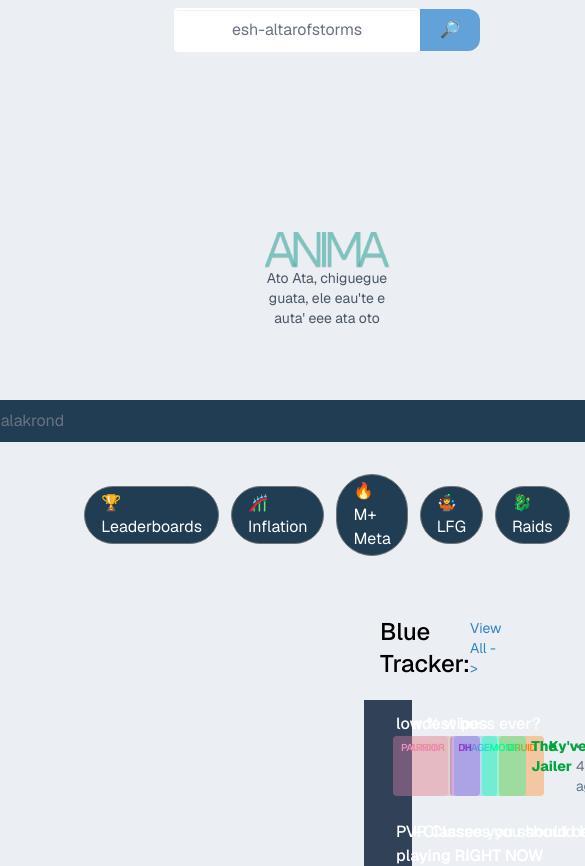
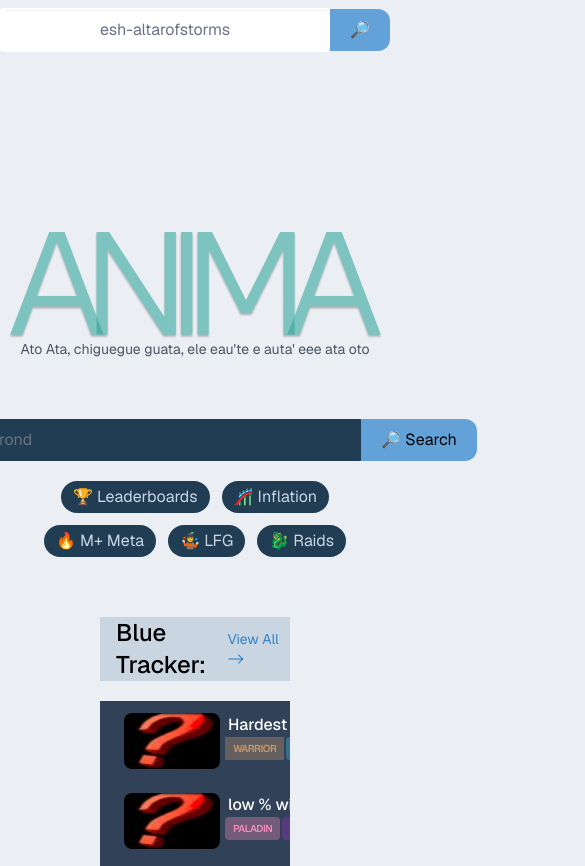
Before and after one commit to wMageblood/paradox, a React (Vite) app: page / in a window 390 px wide. Shown: the top 866 px of the page, 585 px wide, since content can reach past the window. Built offline with nearby package versions, Linux system fonts and the light colour scheme.

Commit message:
fixing reactive stuff

```diff
--- a/src/App.tsx
+++ b/src/App.tsx
@@ -11,9 +11,9 @@ const App = () => {
   return (
     <div>
       <Sidebar visibility={visibility} setVisibility={setVisibility} />
-      <div className="ml-66 mt-2">
+      <div className="lg:ml-66 mt-2">
         <div className="mb-2">
-          <SearchBar placeholder="esh-altarofstorms" searchbarStyling="text-center w-3xl rounded-sm border-white border-2 inset-shadow-2xs focus:border-2 focus:ring-0" buttonText="🔎" />
+          <SearchBar placeholder="esh-altarofstorms" searchbarStyling="text-center w-lg lg:w-3xl rounded-sm border-white border-2 inset-shadow-2xs focus:border-2 focus:ring-0" buttonText="🔎" />
         </div>
         {visibility === 'pve' ? <Pve /> : <Pvp />}
       </div>
--- a/src/components/ui/BluePost.tsx
+++ b/src/components/ui/BluePost.tsx
@@ -13,13 +13,13 @@ type BluePostProps = Partial<{
 
 const BluePost = ({title, tags, author, age, href}: BluePostProps) => {
   return (
-      <div className="">
-        <div className="bg-slate-700 px-6 py-3 flex">
+      <div className="overflow-hidden">
+        <div className="bg-slate-700 min-h-auto px-6 py-3 flex">
           <div>
-            <img className="w-24 h-14 rounded-lg" src={questionMark} />
+            <img className="w-24 h-14 min-w-24 min-h-14 rounded-lg" src={questionMark} />
           </div>
           <div className="inline-block">
-            <div className="mx-2 font-500 text-white">
+            <div className="mx-2 font-500 text-white overflow-hidden">
               {title}
             </div>
             <div className="mx-1 flex">
--- a/src/components/ui/SearchBar.tsx
+++ b/src/components/ui/SearchBar.tsx
@@ -8,7 +8,7 @@ const SearchBar = ({ placeholder, searchbarStyling, buttonText }: SearchbarProps
   return (
     <div className="flex items-center justify-center">
       <input placeholder={placeholder} minLength={2} maxLength={80} className={searchbarStyling} type="text" />
-      <button className="bg-primary-500 rounded-r-xl py-2.25 px-5 hover:bg-primary-500/85">{buttonText}</button>
+      <button className="bg-primary-500 rounded-r-xl py-2.25 px-5 hover:bg-primary-500/85 whitespace-nowrap">{buttonText}</button>
     </div>
   )
 }
--- a/src/components/ui/Tabs.tsx
+++ b/src/components/ui/Tabs.tsx
@@ -6,7 +6,7 @@ interface tabProps {
 
 const Tabs = ({icon, text, href}: tabProps) => {
   return (
-      <a href={href} className=" px-3 py-1 rounded-full bg-primary-900 text-slate-300">{`${icon} ${text}`}</a>
+      <a href={href} className="px-3 py-1 rounded-full bg-primary-900 text-slate-300">{`${icon} ${text}`}</a>
   );
 };
 
--- a/src/features/blue-tracker/components/BlueTracker.tsx
+++ b/src/features/blue-tracker/components/BlueTracker.tsx
@@ -1,15 +1,20 @@
 import BluePost from "../../../components/ui/BluePost";
 import BLUE_POSTS from "../../../constants/bluePost";
+
+const innerWidth = window.innerWidth;
+
 
 const BlueTracker = () => {
   return (
     <div className="mx-25 rounded-sm">
-      <div className="mt-15 flex justify-between items-center mb-5 bg-slate-300">
-        <h1 className="text-2xl font-500 ml-4 text-black"> Blue Tracker: </h1>
-        <a className="text-sm mr-2 text-primary-600">{`View All ->`}</a>
-      </div>
-      <div className="grid grid-cols-2">
-        {BLUE_POSTS.map(({title, author, age, href, tags}) => <BluePost title={title} author={author} age={age} href={href} tags={tags} />)}
+      <div className={``}>
+        <div className="mt-15 flex justify-between items-center mb-5 bg-slate-300">
+          <h1 className="text-2xl font-500 ml-4 text-black"> Blue Tracker:</h1>
+          <a className="text-sm mr-2 text-primary-600">{`View All ->`}</a>
+        </div>
+        <div className={`grid grid-cols-1 lg:grid-cols-2 *:whitespace-nowrap`}>
+          {BLUE_POSTS.map(({title, author, age, href, tags}) => <BluePost title={title} author={author} age={age} href={href} tags={tags} />)}
+        </div>
       </div>
     </div>
   );
--- a/src/features/pve/components/PvE.tsx
+++ b/src/features/pve/components/PvE.tsx
@@ -2,6 +2,7 @@ import mainLogo from "../../../assets/anima.png"
 import SearchBar from "../../../components/ui/SearchBar";
 import TABS from "../../../constants/tabs.ts"
 import BlueTracker from "../../blue-tracker/components/BlueTracker.tsx";
+import Tabs from "../../../components/ui/Tabs.tsx";
 
 const Pve = () => {
 
@@ -11,12 +12,12 @@ const Pve = () => {
       <img className="block mx-auto mt-45" width={375} src={mainLogo} />
       <p className="text-center text-sm text-gray-600">Ato Ata, chiguegue guata, ele eau'te e auta' eee ata oto</p>
       <div className="flex mt-15 items-center justify-center">
-        <SearchBar placeholder="esh-galakrond" searchbarStyling="w-2xl bg-primary-900 rounded-l-xl focus:ring-0 focus:border-1 border-1 border-primary-900" buttonText="🔎 Search"/>
+        <SearchBar placeholder="esh-galakrond" searchbarStyling="w-md lg:w-2xl bg-primary-900 rounded-l-xl focus:ring-0 focus:border-1 border-1 border-primary-900" buttonText="🔎 Search"/>
       </div>
-      <div className="flex justify-center items-center mt-5 gap-3">
-          {TABS.map(({icon, text, href}) => <a href={href} className="bg-primary-900 -transform-transition duration-300 hover:bg-primary-900/50 rounded-full px-4 py-1 text-white border border-neutral-500 ">{`${icon} ${text}`}</a>)}
-      </div>
-      <div>
+      <div className="flex mt-5 gap-3 justify-center flex-wrap lg:flex-nowrap">
+          {TABS.map(({icon, text, href}) => <Tabs icon={icon} text={text} href={href} />)}
+    </div>
+      <div className="">
         <BlueTracker />
       </div>
     </div>
```
